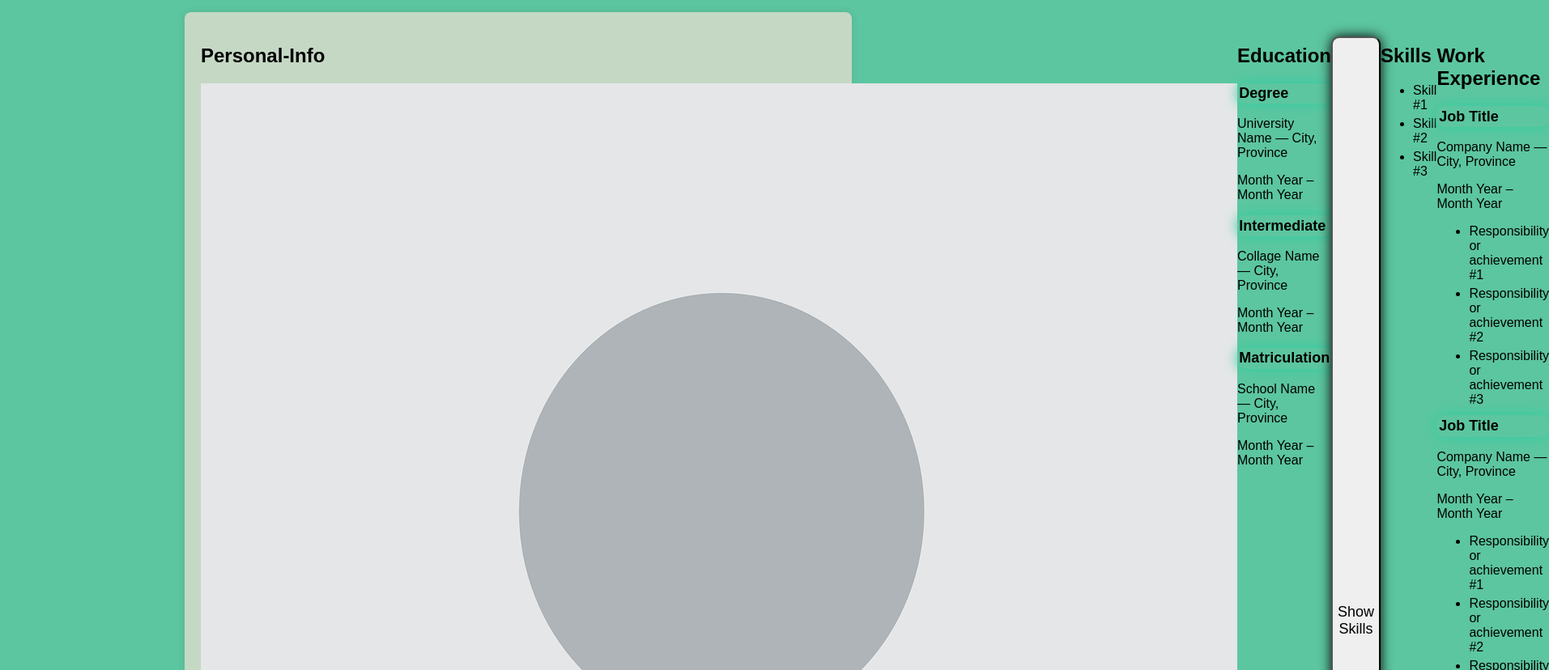
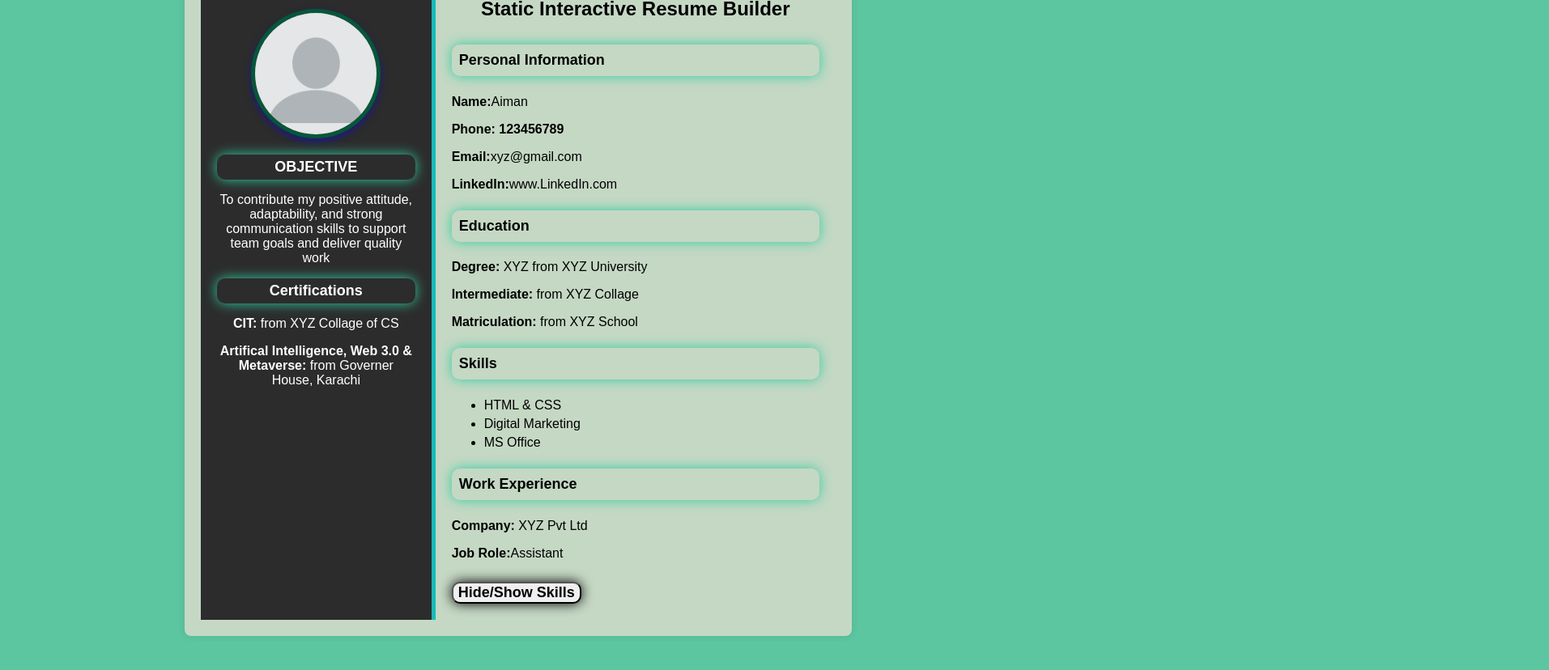
Before and after one commit to aiman0168/Resume-Builder-Hackathon, a plain HTML site: page RESUME-GENERATOR/index.html in a window 1280 px wide. Shown: the part 203-1031 px from the top of the page at 81% size, 1913 px wide, since content can reach past the window. Drawn offline with Linux system fonts and the light colour scheme.

Commit message:
Update index.html

```diff
--- a/RESUME-GENERATOR/index.html
+++ b/RESUME-GENERATOR/index.html
@@ -3,77 +3,60 @@
 <head>
     <meta charset="UTF-8">
     <meta name="viewport" content="width=device-width, initial-scale=1.0">
-    <title>Static Interactive Resume Builder</title>
+    <title>Interactive Resume Builder</title>
     <link rel="stylesheet" href="style.css">
 </head>
 <body>
-        <header class="header">
-            <h1>Milestone1: Static Interactive Resume Builder</h1>
-        </header>
     <div class="container">
-        <!-- PERSONAL INFORMATION  -->
-        <section class="Personal-Info">
-            <h2>Personal-Info</h2>
-        <img src="profile.jpg" alt="Profile Picture" class="profile-pic">
-        <h1>[Your Name]</h1>
-        <p class="contact-info">
-            Phone: 01234567891 | Email: <a href="mailto:your.email@example.com">your.email@example.com</a> |
-            LinkedIn: <a href="https://linkedin.com/in/yourprofile" target="_blank">linkedin.com/in/yourprofile</a> |
-            Address: 1234 Street, City, Province, ZIP
-        </p>
+        <div class="left-section">
+<img src="profile.jpg" alt="profile picture" class="profilePicture">
+<section id="objective">
+    <h3 style="color: white;">OBJECTIVE</h3>
+    <p>To contribute my positive attitude, adaptability, and strong communication skills to support team goals and deliver quality work</p>
 </section>
-<!-- EDUCATION -->
-           <section class="edu-item">
-            <h2>Education</h2>
-            <h3>Degree</h3>
-            <p class="institution">University Name — City, Province</p>
-            <p class="dates">Month Year – Month Year</p>
-            <h3>Intermediate</h3>
-            <p class="institution">Collage Name — City, Province</p>
-            <p class="dates">Month Year – Month Year</p>
-            <h3>Matriculation</h3>
-            <p class="institution">School Name — City, Province</p>
-            <p class="dates">Month Year – Month Year</p>
+<section id="certification">
+    <h3 style="color: white;">Certifications</h3>
+    <p><strong>CIT:</strong> from XYZ Collage of CS</p>
+    <p><strong>Artifical Intelligence, Web 3.0 & Metaverse:</strong> from Governer House, Karachi</p>
+</section>
+        </div>
+        <!-- Right Section -->
+         <div class="right-section">
+            <h1>Static Interactive Resume Builder</h1>
+            <section id="personal-info">
+                <h3>Personal Information</h3>
+                <p><strong>Name:</strong>Aiman</p>
+                <p><strong>Phone: 123456789</strong></p>
+                <p><strong>Email:</strong><a href="mailto:xyz@gmail.com"></a>xyz@gmail.com</p>
+                <p><strong>LinkedIn:</strong><a href="" target="_blank"></a>www.LinkedIn.com</p>
             </section>
 
-        <!-- SKILLS -->
-        <button id="toggle-button" class="btn">Show Skills</button>
-         <div id="toggle-div" class="hidden">
-            <section class="skills" id="skills">
-                <h2>Skills</h2>
+        <!-- Education -->
+         <section id="eduaction">
+         <h3>Education</h3>
+         <p><b>Degree:</b> XYZ from XYZ University</p>
+         <p><b>Intermediate:</b> from XYZ Collage</p>
+         <p><b>Matriculation:</b> from XYZ School</p>
+         </section>
+        <!-- Skills -->
+         <section id="skills">
+         <h3>Skills</h3>
          <ul>
-                    <li>Skill #1</li>
-                    <li>Skill #2</li>
-                    <li>Skill #3</li>
+            <li>HTML & CSS</li>
+            <li>Digital Marketing</li>
+            <li>MS Office</li>
          </ul>
          </section>
+         <!-- Work Experience -->
+          <section id="work-experience">
+            <h3>Work Experience</h3>
+            <p><b>Company:</b> XYZ Pvt Ltd</p>
+            <p><b>Job Role:</b>Assistant</p>
+          </section>
+          <!-- Button to toggle skills section -->
+           <button id="toggle-skills"><b>Hide/Show Skills</b></button>
          </div>
-
-        <!-- WORK EXPERIENCE     -->
-            <section  class="experience" id="experience">
-                <h2>Work Experience</h2>
-                <div class="job">
-                    <h3>Job Title</h3>
-                    <p class="company">Company Name — City, Province</p>
-                    <p class="dates">Month Year – Month Year</p>
-                    <ul>
-                        <li>Responsibility or achievement #1</li>
-                        <li>Responsibility or achievement #2</li>
-                        <li>Responsibility or achievement #3</li>
-                    </ul>
     </div>
-                <div class="job">
-                    <h3>Job Title</h3>
-                    <p class="company">Company Name — City, Province</p>
-                    <p class="dates">Month Year – Month Year</p>
-                    <ul>
-                        <li>Responsibility or achievement #1</li>
-                        <li>Responsibility or achievement #2</li>
-                        <li>Responsibility or achievement #3</li>
-                    </ul>
-                </div>
-            </section>
     <script src="script.js"></script>
-</div>
 </body>
 </html>
```
Lines whose indentation alone changed are shown as unchanged.
